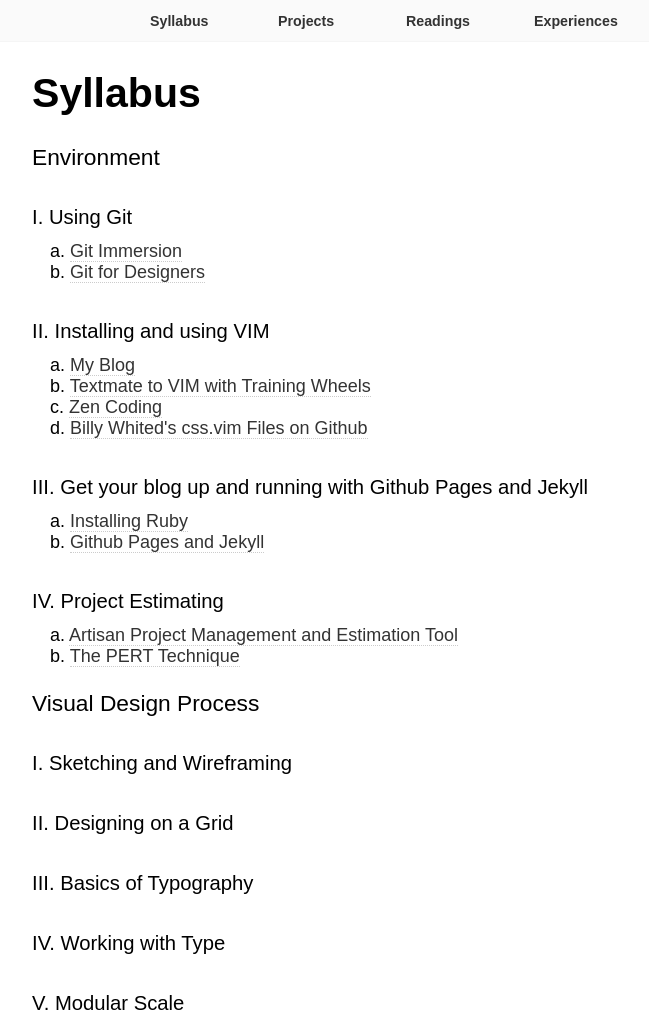
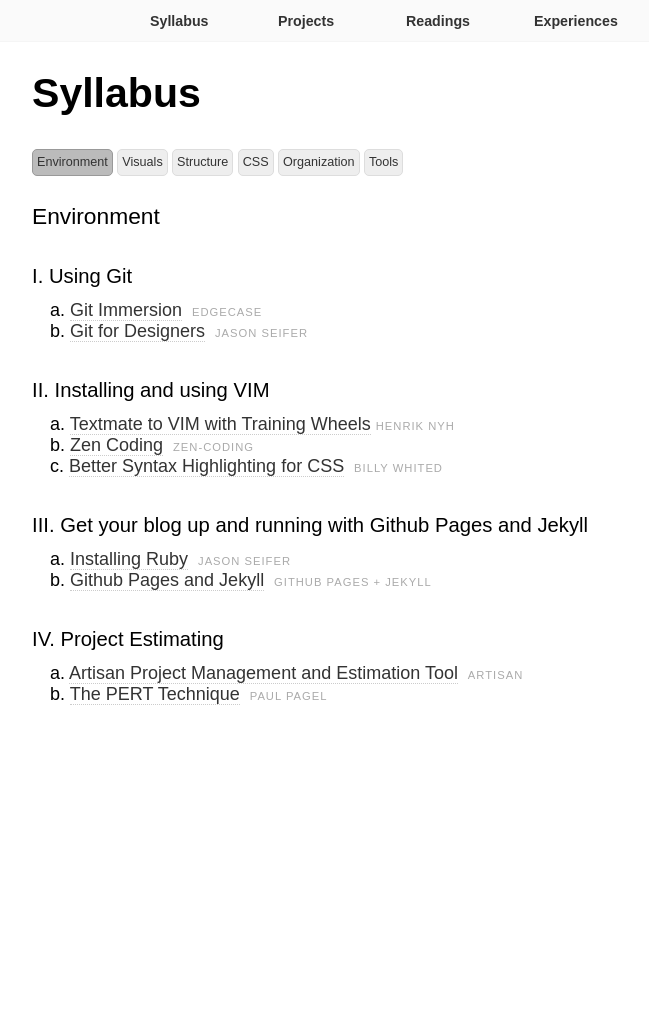
Before and after one commit to smbriones/smbriones.github.com, a Jekyll site: the page Challenges/index.html, which Jekyll copies as it is, in a window 1280 px wide. Shown: the whole page, without its empty margins (234-883 px from the left). Built offline with Jekyll 4.4.1, drawn with Linux system fonts in a browser that asks for light colours; nearby versions of some CDN libraries; after the commit the page ends 900 px from its top, so only the background shows below that.

Commit message:
added all syllabus content, separated by catagories with navigation.

```diff
--- a/Challenges/index.html
+++ b/Challenges/index.html
@@ -18,7 +18,7 @@
 <body>
   <nav role="navigation">
     <ul class="m-top-nav">
-      <li class="m-nav-item"><a href="#">Syllabus</a></li>
+      <li class="m-nav-item"><a href="index.html">Syllabus</a></li>
       <li class="m-nav-item"><a href="#">Projects</a></li>
       <li class="m-nav-item"><a href="#">Readings</a></li>
       <li class="m-nav-item"><a href="#">Experiences</a></li>
@@ -28,55 +28,64 @@
     <div id="syllabus">
       <h1>Syllabus</h1>
 
+      <ul class="m-syllabus-list">
+        <li class="m-current-section"><a href="index.html">Environment</a></li>
+        <li class="m-syllabus-section"><a href="syllabus-visual.html">Visuals</a></li>
+        <li class="m-syllabus-section"><a href="syllabus-structure.html">Structure</a></li>
+        <li class="m-syllabus-section"><a href="syllabus-css.html">CSS</a></li>
+        <li class="m-syllabus-section"><a href="syllabus-organization.html">Organization</a></li>
+        <li class="m-syllabus-section"><a href="syllabus-tools.html">Tools</a></li>
+      </ul>
+
       <h3>Environment</h3>
       <ul>
         <li>
           <h4>I. Using Git</h4>
           <ul class="m-sub-list">
-            <li>a. <a href="http://gitimmersion.com/">Git Immersion</a></li>
-            <li>b. <a href="http://thinkvitamin.com/design/git-for-designers-part-1/">Git for Designers</a></li>
+            <li>a. <a href="http://gitimmersion.com/">Git Immersion</a>
+              <span class="m-author-name">Edgecase</span>
+            </li>
+            <li>b. <a href="http://thinkvitamin.com/design/git-for-designers-part-1/">Git for Designers</a>
+              <span class="m-author-name">Jason Seifer</span>
+            </li>
           </ul>
         <li>
           <h4>II. Installing and using VIM</h4>
           <ul class="m-sub-list">
-            <li>a. <a href="http://stephaniebriones.com/2011/09/23/learning-to-use-vim.html">My Blog</a></li>
-            <li>b. <a href="http://henrik.nyh.se/2011/01/textmate-to-vim-with-training-wheels">Textmate to VIM with Training Wheels</a></li>
-            <li>c. <a href="http://code.google.com/p/zen-coding/">Zen Coding</a></li>
-            <li>d. <a href="https://github.com/rocketspops/css.vim">Billy Whited's css.vim Files on Github</a></li>
+            <li>a. <a
+              href="http://henrik.nyh.se/2011/01/textmate-to-vim-with-training-wheels">Textmate
+              to VIM with Training Wheels</a><span
+              class="m-author-name">Henrik Nyh</span></li>
+            <li>b. <a href="http://code.google.com/p/zen-coding/">Zen Coding</a>
+            <span class="m-subject-name">zen-coding</span>
+            </li>
+            <li>c. <a
+              href="https://github.com/rocketspops/css.vim">Better Syntax Highlighting for CSS</a>
+              <span class="m-author-name">Billy Whited</span>
+            </li>
           </ul>
         </li>
         <li>
           <h4>III. Get your blog up and running with Github Pages and Jekyll</h4>
           <ul class="m-sub-list">
-            <li>a. <a href="http://thinkvitamin.com/code/ruby-on-rails/installing-ruby-rails-and-mysql-on-os-x-lion/">Installing Ruby</a></li>
-            <li>b. <a href="http://pages.github.com/">Github Pages and Jekyll</a></li>
+            <li>a. <a href="http://thinkvitamin.com/code/ruby-on-rails/installing-ruby-rails-and-mysql-on-os-x-lion/">Installing Ruby</a>
+              <span class="m-author-name">Jason Seifer</span>
+            </li>
+            <li>b. <a href="http://pages.github.com/">Github Pages and Jekyll</a>
+             <span class="m-subject-name">Github Pages + Jekyll</span>
+            </li>
           </ul>
         </li>
         <li>
           <h4>IV. Project Estimating</h4>
           <ul class="m-sub-list">
-	    <li>a. <a href="http://artisan.8thlight.com">Artisan Project Management and Estimation Tool</a></li>
-            <li>b. <a href="http://blog.8thlight.com/paul-pagel/FromEstimateToCommitment.pdf">The PERT Technique</a></li>
+            <li>a. <a href="http://artisan.8thlight.com">Artisan Project Management and Estimation Tool</a>
+              <span class="m-subject-name">Artisan</span>
+            </li>
+            <li>b. <a href="http://blog.8thlight.com/paul-pagel/FromEstimateToCommitment.pdf">The PERT Technique</a>
+              <span class="m-author-name">Paul Pagel</span>
+            </li>
           </ul>
-        </li>
-      </ul>
-
-      <h3>Visual Design Process</h3>
-      <ul>
-        <li>
-          <h4>I. Sketching and Wireframing</h4>
-        </li>
-        <li>
-          <h4>II. Designing on a Grid</h4>
-        </li>
-        <li>
-          <h4>III. Basics of Typography</h4>
-        </li>
-        <li>
-          <h4>IV. Working with Type</h4>
-        </li>
-        <li>
-          <h4>V. Modular Scale</h4>
         </li>
       </ul>
 
--- a/Challenges/stylesheets/layout.css
+++ b/Challenges/stylesheets/layout.css
@@ -1,7 +1,7 @@
 /* - - - L A Y O U T - - - */
 
 div[role=main] {
-  margin: 0 auto;
+  margin: 0 auto 8em auto;
   max-width: 748px;
   width: 95%;
 }
--- a/Challenges/stylesheets/module.css
+++ b/Challenges/stylesheets/module.css
@@ -40,6 +40,55 @@
 
 /* - - Syllabus List Styles - - */
 
+.m-syllabus-list {
+  overflow: hidden;
+}
+
+.m-syllabus-section,
+.m-current-section {
+  font-size: 0.702em;
+  float: left;
+  margin: 0.346em 0.346em 0.346em 0;
+  padding: 3px 4px;
+
+  border-radius: 5px;
+
+}
+
+.m-current-section {
+  background-color: #BBB;
+  border: 1px solid #999;
+}
+
+.m-current-section a {
+  color: #333;
+}
+
+.m-syllabus-section a:hover {
+  color: #CCC;
+}
+
+.m-syllabus-section {
+  background-color: #EEE;
+  border: 1px solid #DDD;
+}
+
+.m-syllabus-section a,
+.m-current-section a {
+  border: none;
+  line-height: 1.5em;
+}
+
 .m-sub-list {
   margin-left: 1em;
 }
+
+.m-author-name,
+.m-subject-name {
+  color: #AAA;
+  display: inline-block;
+  font-size: 0.624em;
+  letter-spacing: 1px;
+  margin-left: 0.438em;
+  text-transform: uppercase;
+}
```
Also changed, not shown: Challenges/syllabus-css.html (added, +153 -0 lines), Challenges/syllabus-organization.html (added, +73 -0 lines), Challenges/syllabus-structure.html (added, +133 -0 lines), Challenges/syllabus-tools.html (added, +88 -0 lines), Challenges/syllabus-visual.html (added, +160 -0 lines).
